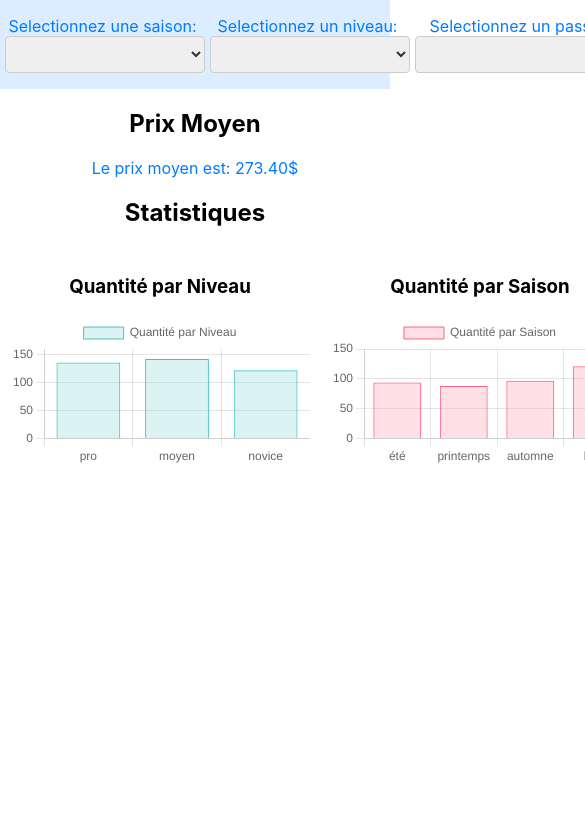
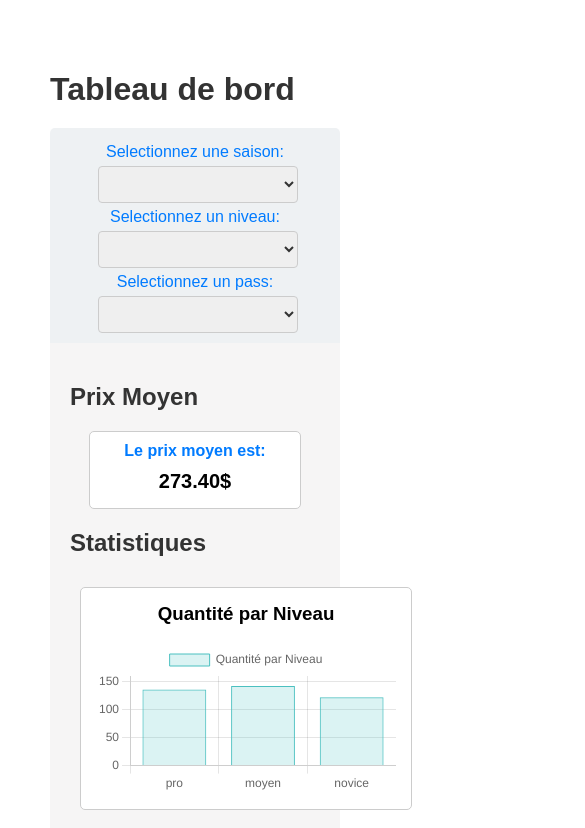
Before and after one commit to GitHubYanis/React-Dashboard, a React (Create React App) app: page / in a window 390 px wide. Shown: the top 828 px of the page, 585 px wide, since content can reach past the window. Built offline with nearby package versions, Linux system fonts and the light colour scheme.

Commit message:
made page responsive; fixed styles

```diff
--- a/src/components/AveragePrice.js
+++ b/src/components/AveragePrice.js
@@ -16,13 +16,21 @@ const AveragePrice = ({ selectedSeason, selectedLevel, selectedPass }) => {
     const averagePrice = calculateAveragePrice();
 
     return (
-        <div className={styles.averagePriceContainer}>
+        <div>
             <h2>Prix Moyen</h2>
-            {filteredData.length > 0 ? (
-                <p>Le prix moyen est: {averagePrice.toFixed(2)}$</p>
-            ) : (
-                <p>Aucunes données...</p>
-            )}
+            <div className={styles.averagePriceContainer}>
+                {filteredData.length > 0 ? (
+                    <p className={styles.averagePrice}> Le prix moyen est:
+                        <p className={styles.priceText}>
+                            {averagePrice.toFixed(2)}$
+                        </p>
+                    </p>
+                ) : (
+                    <p className={styles.priceText}>
+                        Aucunes données...
+                    </p>
+                )}
+            </div>
         </div>
     );
 };
--- a/src/components/AveragePrice.module.css
+++ b/src/components/AveragePrice.module.css
@@ -0,0 +1,25 @@
+h2 {
+    color: #333;
+}
+
+.priceText {
+    font-size: 20px;
+    color: #000000;
+    font-weight: bold;
+    margin: 10px 0;
+}
+
+.averagePrice {
+    font-size: 16px;
+    color: #007BFF;
+    font-weight: bold;
+}
+
+.averagePriceContainer {
+    background-color: white;
+    max-width: 200px;
+    border-radius: 5px;
+    padding: 5px;
+    border: 1px solid #ccc;
+    margin: 0 auto;
+}
--- a/src/components/BarCharts.module.css
+++ b/src/components/BarCharts.module.css
@@ -1,11 +1,26 @@
+h2 {
+    text-align: left;
+}
+
 .barChartsContainer {
     display: flex;
     flex-direction: row;
+    flex-wrap: wrap;
     justify-content: space-around;
-    align-items: center;
-  }
+    align-items: flex-start;
+}
 
-  .chart {
+.chart {
+    box-sizing: border-box;
+    max-width: 550px;
     flex: 1;
     margin: 10px;
-  }
+    padding: 15px;
+    border: 1px solid #ccc;
+    border-radius: 5px;
+    background-color: white;
+}
+
+h3 {
+    margin-top: 0;
+}
--- a/src/components/Filters.js
+++ b/src/components/Filters.js
@@ -37,20 +37,19 @@ const Filters = ({ selectedSeason, selectedLevel, selectedPass, onSeasonChange,
 
   return (
     <div className={styles.filtersComponent}>
-        <div>
-            <p>Selectionnez une saison:
+        <div className={styles.dropdownContainer}>
+            <div>
+                <p>Selectionnez une saison:</p>
                 {createDropdown(seasons, styles['dropdown-seasons'], onSeasonChange, selectedSeason)}
-            </p>
-        </div>
-        <div>
-            <p>Selectionnez un niveau:
+            </div>
+            <div>
+                <p>Selectionnez un niveau:</p>
                 {createDropdown(levels, styles['dropdown-levels'], onLevelChange, selectedLevel)}
-            </p>
-        </div>
-        <div>
-            <p>Selectionnez un pass:
+            </div>
+            <div>
+                <p>Selectionnez un pass:</p>
                 {createDropdown(passes, styles['dropdown-passes'], onPassChange, selectedPass)}
-            </p>
+            </div>
         </div>
     </div>
   );
--- a/src/components/Filters.module.css
+++ b/src/components/Filters.module.css
@@ -1,13 +1,23 @@
 .filtersComponent {
-    background-color: rgba(183, 219, 255, 0.5);
+    background-color: rgba(222, 227, 231, 0.5);
+    padding: 10px;
+    border-radius: 5px 5px 0 0;
+}
+
+.dropdownContainer {
     display: flex;
     flex-direction: row;
-    justify-content: space-evenly;
+    justify-content: space-around;
+    align-items: flex-start;
+    max-width: 800px;
+    flex-wrap: wrap;
+    width: 100%;
 }
 
 p {
     color: rgb(0, 123, 255);
     font-size: 16px;
+    margin: 5px 0;
 }
 
 .dropdown-seasons,
--- a/src/pages/dashboard.js
+++ b/src/pages/dashboard.js
@@ -2,6 +2,7 @@ import React, { useState } from 'react';
 import Filters from '../components/Filters';
 import AveragePrice from '../components/AveragePrice';
 import BarCharts from '../components/BarCharts';
+import styles from './dashboard.module.css';
 
 const Dashboard = () => {
     const [selectedSeason, setSelectedSeason] = useState('');
@@ -21,6 +22,8 @@ const Dashboard = () => {
     };
 
     return (
+      <div className={styles.dashboardContainer}>
+        <h1>Tableau de bord</h1>
         <div>
             <Filters
             selectedSeason={selectedSeason}
@@ -30,6 +33,7 @@ const Dashboard = () => {
             onLevelChange={handleLevelChange}
             onPassChange={handlePassChange}
             />
+            <div className={styles.outputsContainer}>
                 <AveragePrice
                 selectedSeason={selectedSeason}
                 selectedLevel={selectedLevel}
@@ -41,6 +45,9 @@ const Dashboard = () => {
                 selectedPass={selectedPass}
                 />
             </div>
+        </div>
+      </div>
     );
   };
+
   export default Dashboard;
--- /dev/null
+++ b/src/pages/dashboard.module.css
@@ -0,0 +1,17 @@
+.dashboardContainer {
+    font-family: Arial, sans-serif;
+    margin: 30px;
+    padding: 20px;
+}
+
+h1 {
+    text-align: left;
+    color: #333;
+    margin-bottom: 20px;
+}
+
+.outputsContainer {
+    background-color: #f6f5f5;
+    padding: 20px;
+    border-radius: 0 0 5px 5px;
+}
```
Lines whose indentation alone changed are shown as unchanged.
